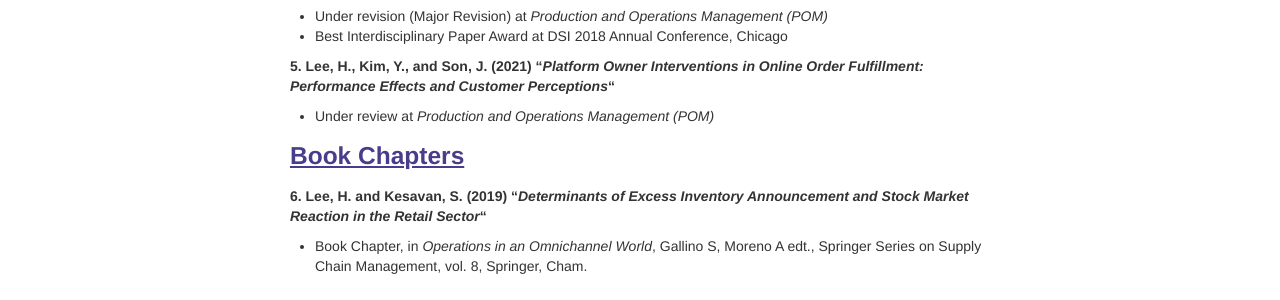
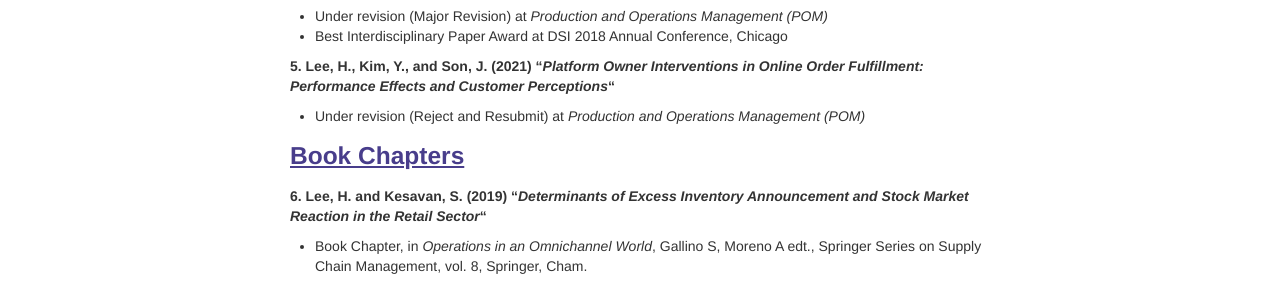
Before and after one commit to lordya2/lordya2.github.io, a Jekyll site: the page built from pages/research.md, in a window 1280 px wide. Shown: the part 906-1206 px from the top of the page. Built offline with Jekyll 4.4.1, drawn with Linux system fonts in a browser that asks for light colours.

Commit message:
Update research.md

```diff
--- a/pages/research.md
+++ b/pages/research.md
@@ -34,7 +34,7 @@ description: Hyun Seok ("Huck") Lee's Research
    * Best Interdisciplinary Paper Award at DSI 2018 Annual Conference, Chicago
 
 **5. Lee, H., Kim, Y., and Son, J. (2021) "*Platform Owner Interventions in Online Order Fulfillment: Performance Effects and Customer Perceptions*"**
-   * Under review at *Production and Operations Management (POM)*
+   * Under revision (Reject and Resubmit) at *Production and Operations Management (POM)*
 
 
 
```
